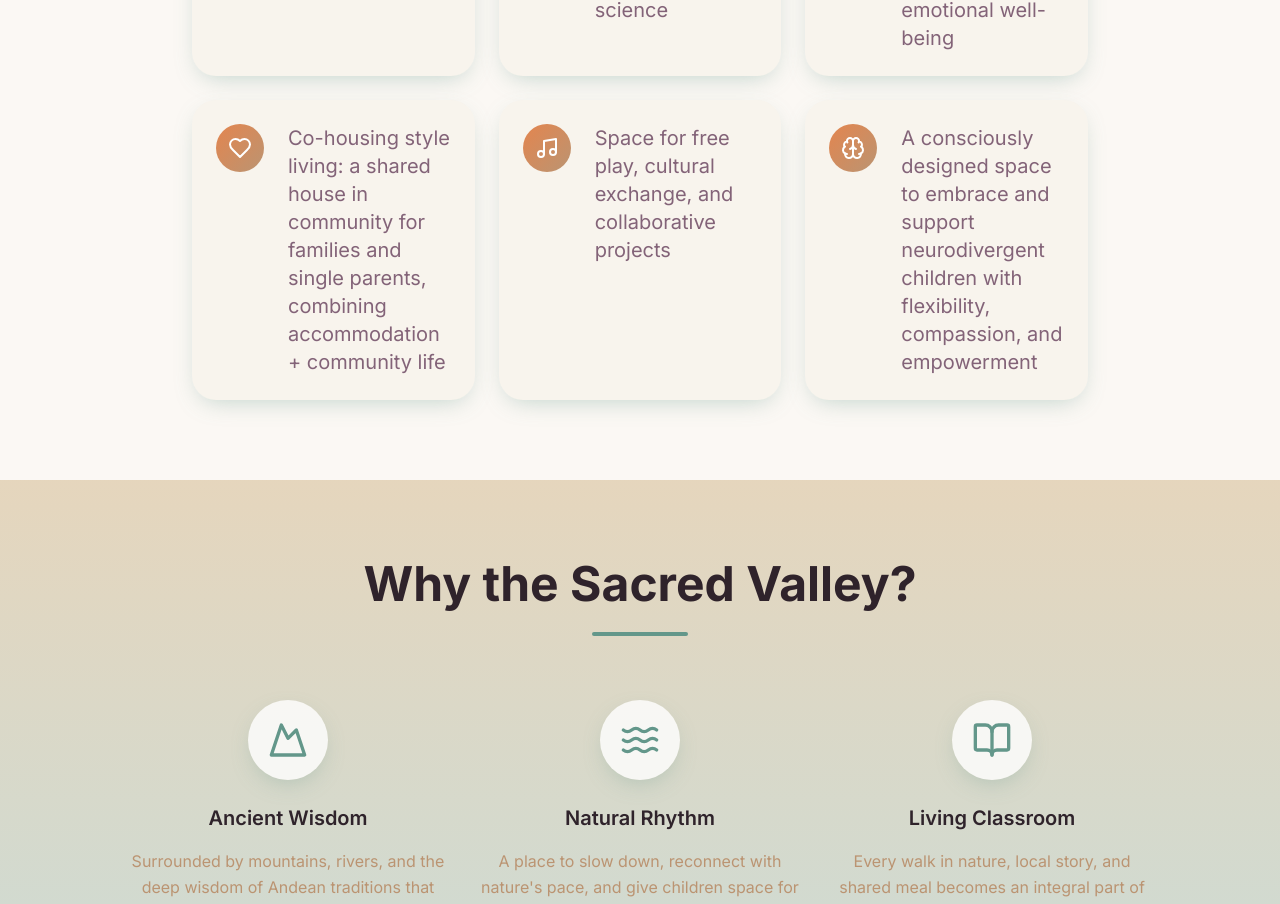
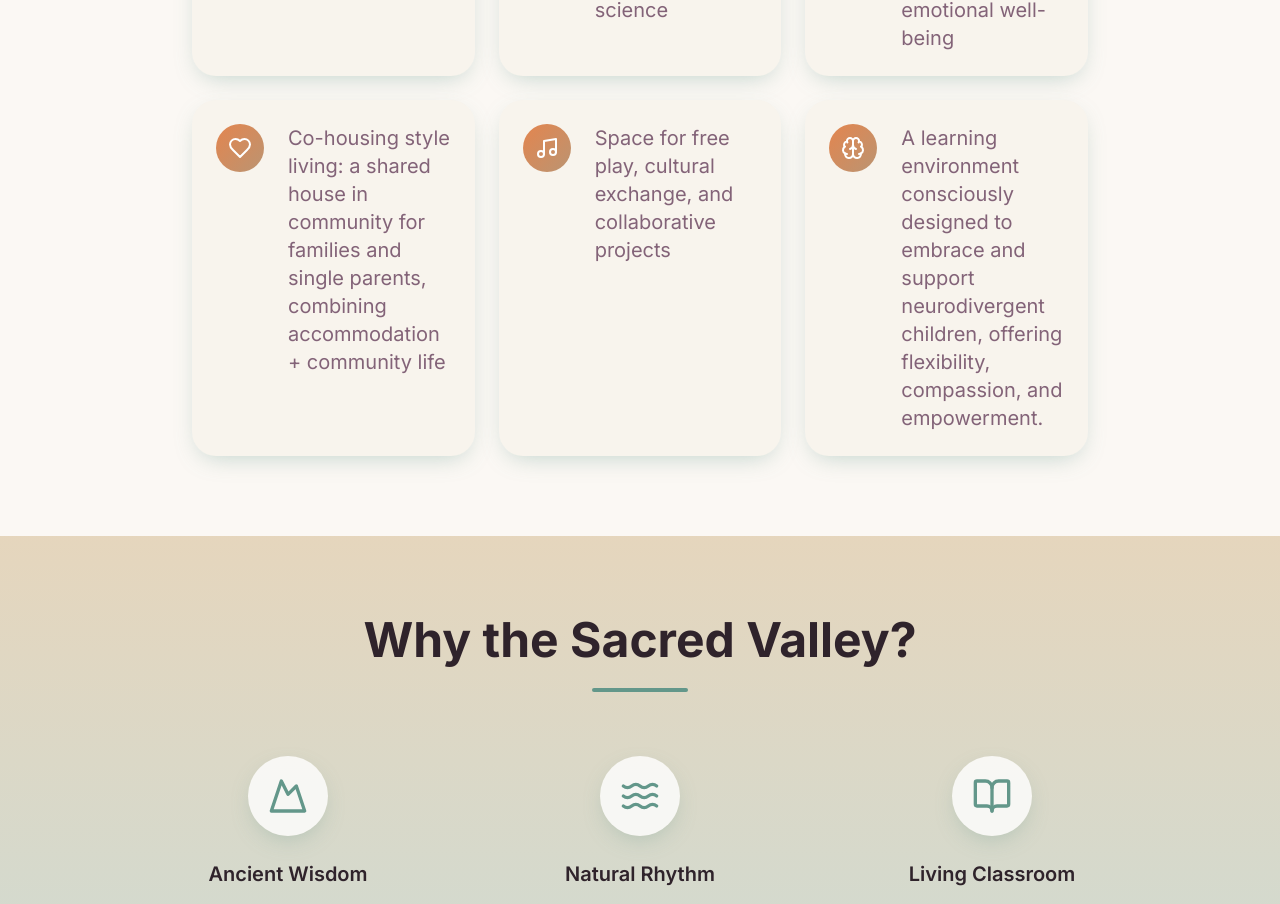
Before and after one commit to Salanego/sacred-roots, a React (Vite) app: page / in a window 1280 px wide. Shown: the part 1216-2120 px from the top of the page. Built offline with nearby package versions, Linux system fonts and the light colour scheme; the HTML template or start-up script is replaced by a standard one.

Commit message:
Update vision section

```diff
--- a/src/components/Vision.tsx
+++ b/src/components/Vision.tsx
@@ -24,7 +24,7 @@ const Vision = () => {
     },
     {
       icon: Brain,
-      text: "A consciously designed space to embrace and support neurodivergent children with flexibility, compassion, and empowerment"
+      text: "A learning environment consciously designed to embrace and support neurodivergent children, offering flexibility, compassion, and empowerment."
     }
   ];
 
```
